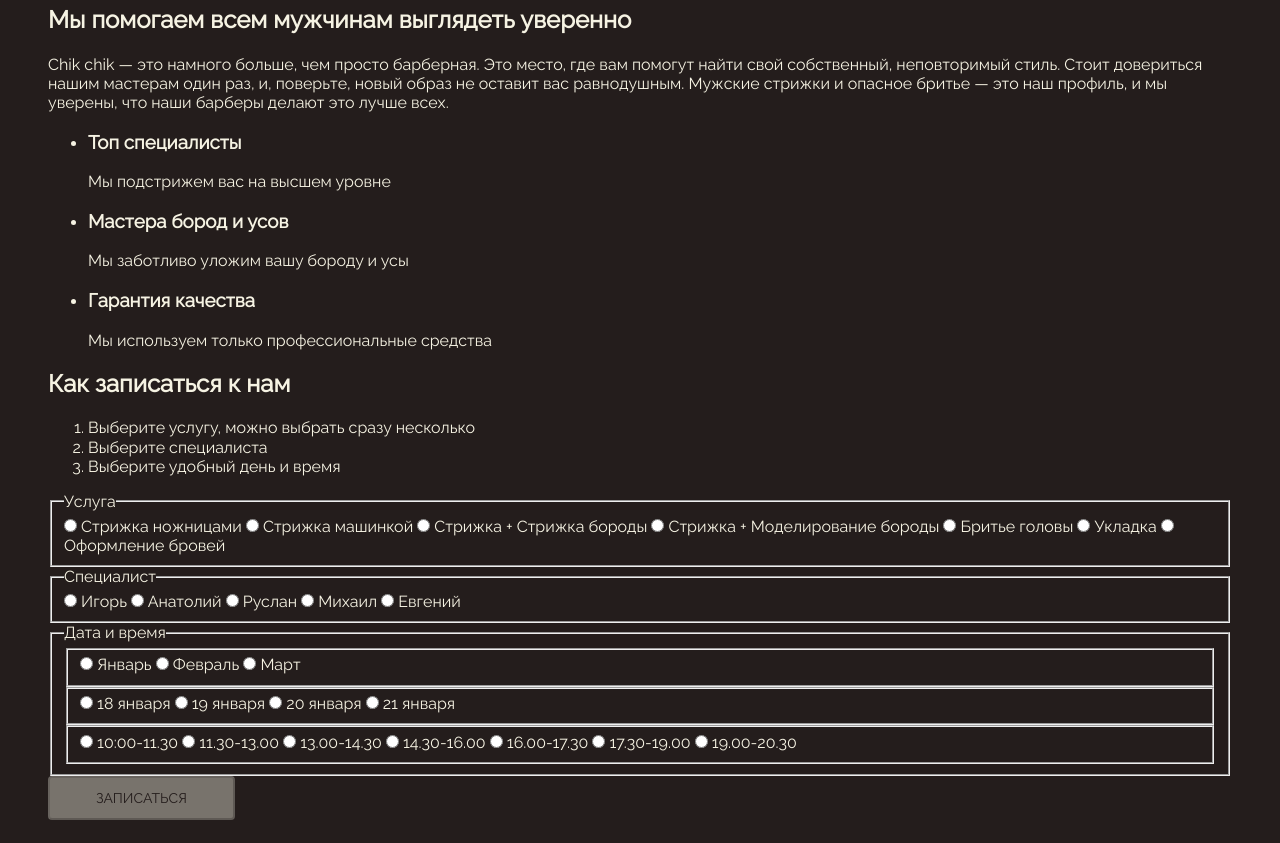
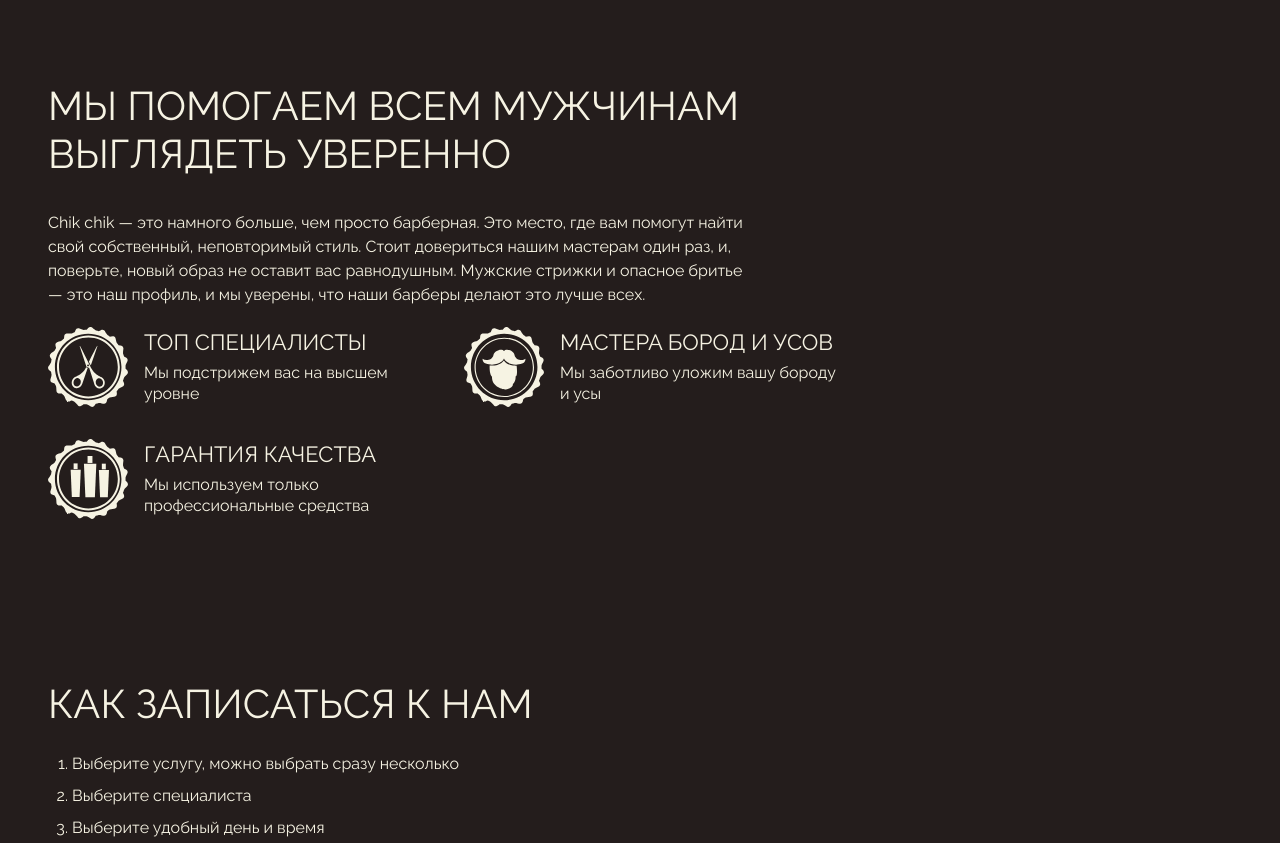
Before and after one commit to eshapechko/Chik-chik, a plain HTML site: page index.html in a window 1280 px wide. Shown: the part 1700-2543 px from the top of the page. Before the commit the page ends 2520 px from the top, so only its background shows below. Drawn offline with Linux system fonts and the light colour scheme.

Commit message:
finished style main

```diff
--- /dev/null
+++ b/css/about.css
@@ -0,0 +1,100 @@
+.about {
+    padding: 62px 0;
+}
+
+.about__title {
+    font-weight: 400;
+    font-size: 40px;
+    text-transform: uppercase;
+    max-width: 700px;
+    margin-bottom: 00 24px;
+}
+.about__description {
+    line-height: 150%;
+    max-width: 700px;
+    margin-bottom: 00 72px;
+}
+.about__list {
+    margin: 0;
+    padding: 0;
+    list-style: none;
+    display: grid;
+    grid-template-columns: repeat(auto-fit, 384px);
+    gap: 24px 32px;
+}
+.about__item {
+    padding: 6px 6px 6px 96px;
+    background-position: left;
+    background-repeat: no-repeat;
+    background-size: 80px;
+}
+.about__item_top {
+    background-image: url(../img/top.svg);
+}
+
+.about__item-title {
+    margin: 0 0 8px;
+    font-weight: 400;
+    font-size: 22px;
+    text-transform: uppercase;
+    color: #f6f3e3;
+}
+.about__item-description {
+    margin: 0;
+    line-height: 130%;
+}
+.about__item_master {
+    background-image: url(../img/master.svg);
+}
+
+.about__item_guarantee {
+    background-image: url(../img/guarantee.svg);
+}
+
+@media (max-width: 768px) {
+    .about {
+    }
+
+    .about__title {
+    }
+    .about__description {
+    }
+    .about__list {
+    }
+    .about__item {
+    }
+    .about__item-top {
+    }
+    .about__item-title {
+    }
+    .about__item-description {
+    }
+    .about__item-master {
+    }
+    .about__item-garant {
+    }
+}
+
+@media (max-width: 560px) {
+    .about {
+    }
+
+    .about__title {
+    }
+    .about__description {
+    }
+    .about__list {
+    }
+    .about__item {
+    }
+    .about__item-top {
+    }
+    .about__item-title {
+    }
+    .about__item-description {
+    }
+    .about__item-master {
+    }
+    .about__item-garant {
+    }
+}
--- /dev/null
+++ b/css/radio.css
@@ -0,0 +1,34 @@
+.radio__input {
+    position: absolute;
+    -webkit-appearance: none;
+    -moz-appearance: none;
+    appearance: none;
+}
+
+.radio__label {
+    display: inline-block;
+    padding: 16px 24px;
+    font-size: 14px;
+    line-height: 100%;
+    text-transform: uppercase;
+    cursor: pointer;
+    border: 1px solid #bfbdb2;
+    border-radius: 36px;
+}
+
+.radio__label:hover {
+    color: #efe7be;
+}
+.radio__input:focus + .radio__label,
+.radio__input:checked + .radio__label {
+    color: #241d1c;
+    background-color: #f6f3e3;
+}
+
+.radio__label_spec {
+    padding-left: 52px;
+    background-image: var(--bg-image);
+    background-size: 36px;
+    background-position: 8px;
+    background-repeat: no-repeat;
+}
--- /dev/null
+++ b/css/reserve.css
@@ -0,0 +1,55 @@
+.reserve {
+    padding: 62px 0 124px;
+}
+
+.reserve__title {
+    font-weight: 400;
+    font-size: 40px;
+    text-transform: uppercase;
+    margin-bottom: 24px;
+}
+
+.reserve__list {
+    padding-left: 24px;
+    margin: 0 0 72px;
+    line-height: 150%;
+}
+
+.reserve__item {
+    margin-bottom: 8px;
+}
+
+.reserve__item:last-child {
+    margin-bottom: 0px;
+}
+
+.reserve__form-container {
+    margin-bottom: 40px;
+}
+
+.reserve__fieldset {
+    padding: 0;
+    border: none;
+    display: flex;
+    flex-wrap: wrap;
+    margin: 0 0 72px;
+    gap: 8px;
+}
+
+.reserve__legend {
+    flex-basis: 100%;
+    font-weight: 400;
+    font-size: 22px;
+    line-height: 100%;
+    text-transform: uppercase;
+    margin-bottom: 24px;
+}
+
+.reserve__fieldset_sub {
+    flex-basis: 100%;
+    margin-bottom: 24px;
+}
+
+.reserve__fieldset:last-child {
+    margin-bottom: 0;
+}
--- a/css/style.css
+++ b/css/style.css
@@ -9,6 +9,7 @@
 
 html {
     box-sizing: border-box;
+    scroll-behavior: smooth;
 }
 
 *,
--- a/index.html
+++ b/index.html
@@ -14,6 +14,11 @@
         <link rel="stylesheet" href="./css/hero.css" />
         <link rel="stylesheet" href="./css/slider.css" />
         <link rel="stylesheet" href="./css/price.css" />
+        <link rel="stylesheet" href="./css/about.css" />
+        <link rel="stylesheet" href="./css/reserve.css" />
+        <link rel="stylesheet" href="./css/radio.css" />
+
+        <script src="./js/script.js"></script>
     </head>
     <body>
         <header class="header">
@@ -143,19 +148,19 @@
                         уверены, что наши барберы делают это лучше всех.
                     </p>
                     <ul class="about__list">
-                        <li class="about__item about__item-top">
+                        <li class="about__item about__item_top">
                             <h3 class="about__item-title">Топ специалисты</h3>
 
                             <p class="about__item-description">Мы подстрижем вас на высшем уровне</p>
                         </li>
 
-                        <li class="about__item about__item-master">
+                        <li class="about__item about__item_master">
                             <h3 class="about__item-title">Мастера бород и усов</h3>
 
                             <p class="about__item-description">Мы заботливо уложим вашу бороду и усы</p>
                         </li>
 
-                        <li class="about__item about__item-garant">
+                        <li class="about__item about__item_guarantee">
                             <h3 class="about__item-title">Гарантия качества</h3>
 
                             <p class="about__item-description">Мы используем только профессиональные средства</p>
```
Also changed, not shown: img/guarantee.svg (added), img/master.svg (added), img/spec1.png (added), img/spec2.png (added), img/spec3.png (added), img/spec4.png (added), img/spec5.png (added), img/top.svg (added), js/script.js (added).
